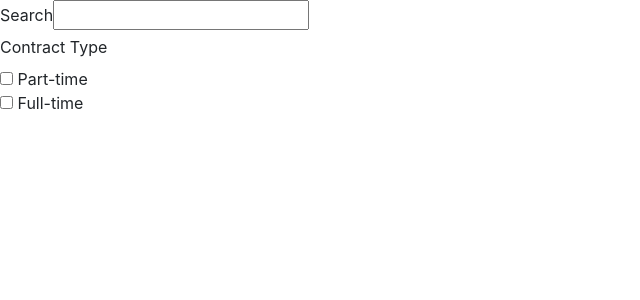
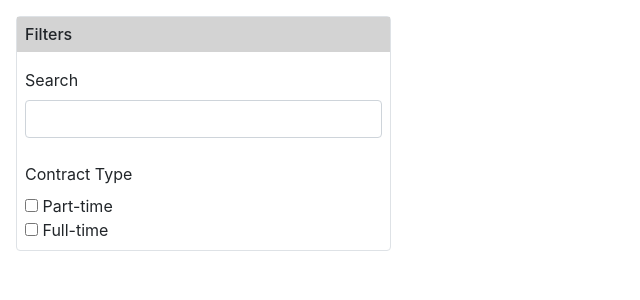
Before and after one commit to AlexaScott33/job-search-covalentcareers, a React (Create React App) app: page / in a window 1280 px wide. Shown: the top 300 px of the page, without its empty margins (0-640 px from the left). Built offline with nearby package versions, Linux system fonts and the light colour scheme; no server answers.

Commit message:
styled filter form

```diff
--- /dev/null
+++ b/src/components/FilterForm.css
@@ -0,0 +1,15 @@
+.panel-default {
+    margin: 1rem 1rem;
+}
+
+.panel-heading {
+    background-color: lightgray;
+}
+
+.panel-title {
+    padding: 0.5rem 0.5rem;
+}
+
+.form-container {
+    padding: 0.5rem 0.5rem;
+}
--- a/src/components/FilterForm.js
+++ b/src/components/FilterForm.js
@@ -1,6 +1,7 @@
 import React, { Component } from 'react';
 import JobList from './JobList';
 
+import './FilterForm.css';
 
 class FilterForm extends Component {
   constructor(props) {
@@ -119,11 +120,17 @@ class FilterForm extends Component {
     return (
       <div>
         <div className="row">
-        <form className="col-4">
-          <label htmlFor="search_input">Search</label>
+          <div className="col-sm-4">
+          <div className="panel-default border rounded">
+            <div className="panel-heading">
+              <h6 className="panel-title">Filters</h6>
+            </div>
+            <div className="panel-body">
+              <form className="form-container">
+                <label htmlFor="search-input" className="search-input-label">Search</label> <br/>
                 <input
-          id="search_input"
-          className="search_input"
+                id="search-input"
+                className="search-input form-control"
                 type="text"
                 onChange={(e) => {
                   this.handleChange(e);
@@ -137,7 +144,7 @@ class FilterForm extends Component {
                 <input
                 id="checkbox"
                 type="checkbox"
-          name="part_time_checkbox"
+                name="part-time-checkbox"
                 checked={this.state.ptClick}
                 onChange={this.handlePtClick}
                 value={this.state.ptClick}>
@@ -146,13 +153,16 @@ class FilterForm extends Component {
                 <input
                 id="checkbox"
                 type="checkbox"
-          name="full_time_checkbox"
+                name="full-time-checkbox"
                 checked={this.state.ftClick}
                 onChange={this.handleFtClick}
                 value={this.state.ftClick}>
                 </input> Full-time
               </form>
-        <div className="col-8">
+            </div>
+            </div>
+          </div>
+        <div className="col-sm-8">
           <JobList filteredList={jobSearchFilter} />
         </div>
       </div>
--- /dev/null
+++ b/src/components/JobList.css
@@ -0,0 +1,4 @@
+.list-group {
+    list-style-type: none;
+    margin: 1rem 1rem;
+}
--- a/src/components/JobList.js
+++ b/src/components/JobList.js
@@ -1,5 +1,7 @@
 import React, { Component } from 'react';
 import moment from 'moment';
+
+import './JobList.css';
 
 
 class JobList extends Component {
@@ -17,7 +19,7 @@ class JobList extends Component {
         jobContractType = job.contract_type.replace('PT', 'Part-time');
       }
       return (
-        <li key={index}>
+        <li className="border-bottom" key={index}>
           {job.image}
           {job.job_title} -
           {jobContractType} <br/>
@@ -31,7 +33,7 @@ class JobList extends Component {
     return (
       <div>
         <div>
-          <ul>
+          <ul className="list-group">
             {filteredBySearch}
           </ul>
         </div>
```
Lines whose indentation alone changed are shown as unchanged.
